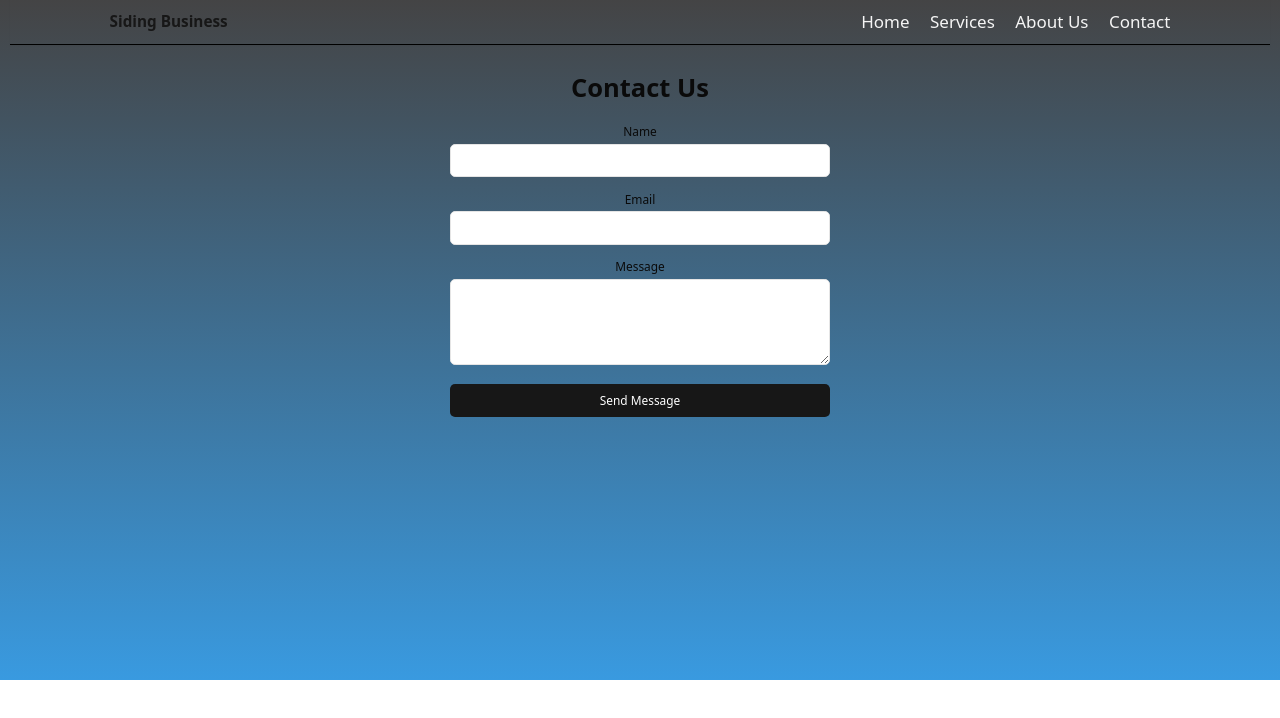
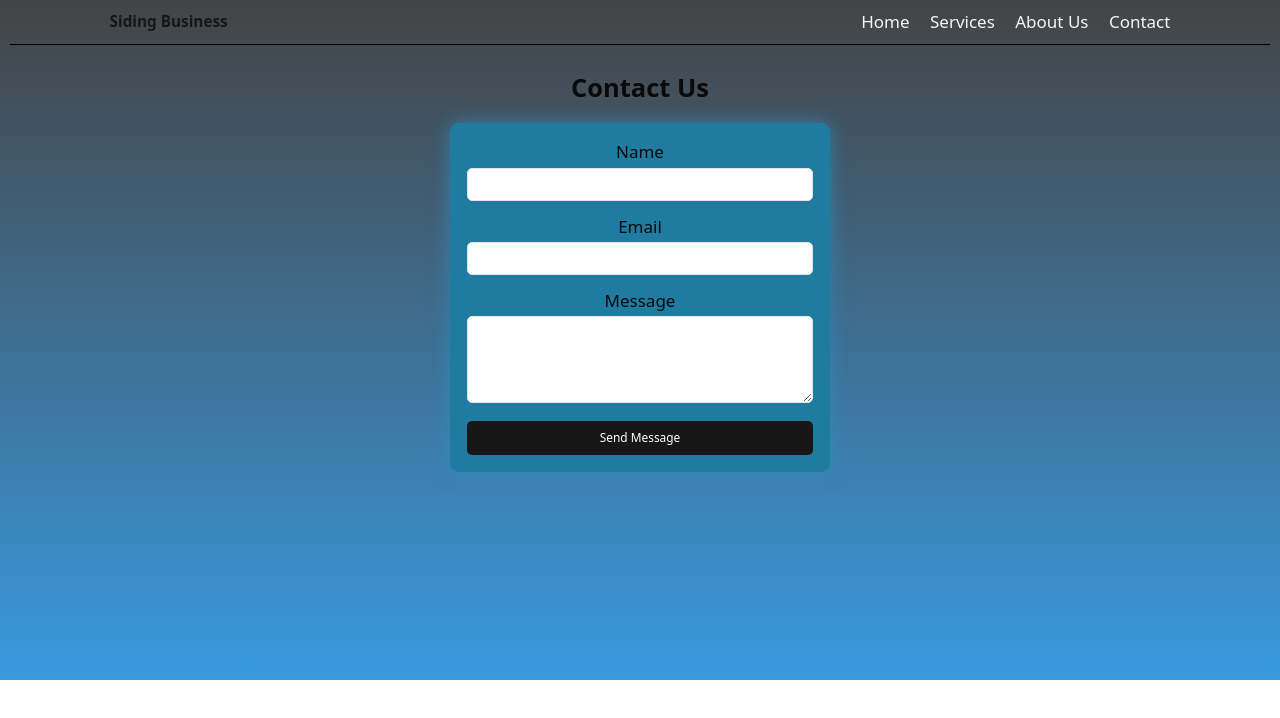
Before and after one commit to ClintasaurusRex/SGSIDING, a React (Vite) app in the folder sgsiding/: page /contact in a window 1280 px wide. Shown: the top 718 px of the page. Built offline with nearby package versions, Linux system fonts and the light colour scheme.

Commit message:
Enhance Contact page styling with glow effect and label size

```diff
--- a/sgsiding/src/components/styles/Contact.css
+++ b/sgsiding/src/components/styles/Contact.css
@@ -3,4 +3,15 @@
   padding: 20px;
   border-radius: 10px;
   width: 100%;
+  animation: glow 2s ease-in-out infinite;
+  box-shadow: 0 0 10px rgba(32, 123, 160, 0.5);
 }
+
+@keyframes glow {
+  0%, 100% {
+    box-shadow: 0 0 15px rgba(32, 123, 160, 0.6);
+  }
+  50% {
+    box-shadow: 0 0 30px rgba(57, 154, 224, 0.8);
+  }
+}
--- a/sgsiding/src/components/styles/Siding.css
+++ b/sgsiding/src/components/styles/Siding.css
@@ -30,7 +30,8 @@
 .text-content {
   display: flex;
   flex-direction: column;
-  border: 1px solid red;
+  /* border: 1px solid rgb(0, 0, 0);
+  background-color: rgb(255, 255, 255); */
   width: 90%;
   font-size: clamp(1rem, 2vw, 1.25rem);
   margin: 0 auto;
--- a/sgsiding/src/pages/Contact.jsx
+++ b/sgsiding/src/pages/Contact.jsx
@@ -1,5 +1,6 @@
 
 import useEmailjs from "../hooks/useEmailjs";
+import "../components/styles/Contact.css";
 
 export default function Contact() {
   const { isSubmitting, status, handleSubmit } = useEmailjs();
@@ -22,7 +23,7 @@ export default function Contact() {
          <div className='contact-card' >
         <form onSubmit={handleSubmit} className="space-y-4">
           <div>
-            <label htmlFor="name" className="block text-sm font-medium mb-1">
+            <label htmlFor="name" className="block text-xl font-medium mb-1">
               Name
             </label>
             <input
@@ -33,7 +34,7 @@ export default function Contact() {
             />
           </div>
           <div>
-            <label htmlFor="email" className="block text-sm font-medium mb-1">
+            <label htmlFor="email" className="block text-xl font-medium mb-1">
               Email
             </label>
             <input
@@ -44,7 +45,7 @@ export default function Contact() {
             />
           </div>
           <div>
-            <label htmlFor="message" className="block text-sm font-medium mb-1">
+            <label htmlFor="message" className="block text-xl font-medium mb-1">
               Message
             </label>
             <textarea
```
